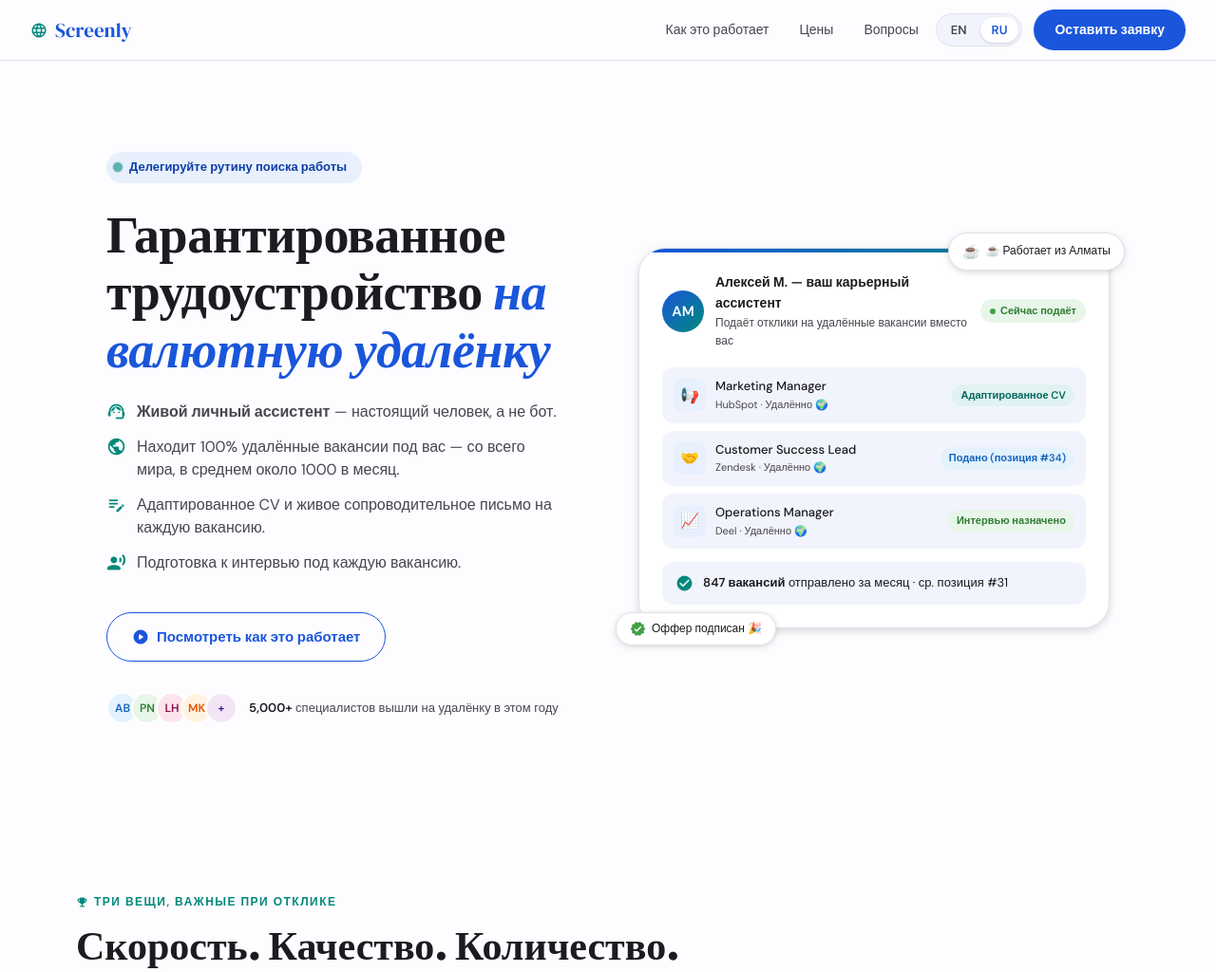
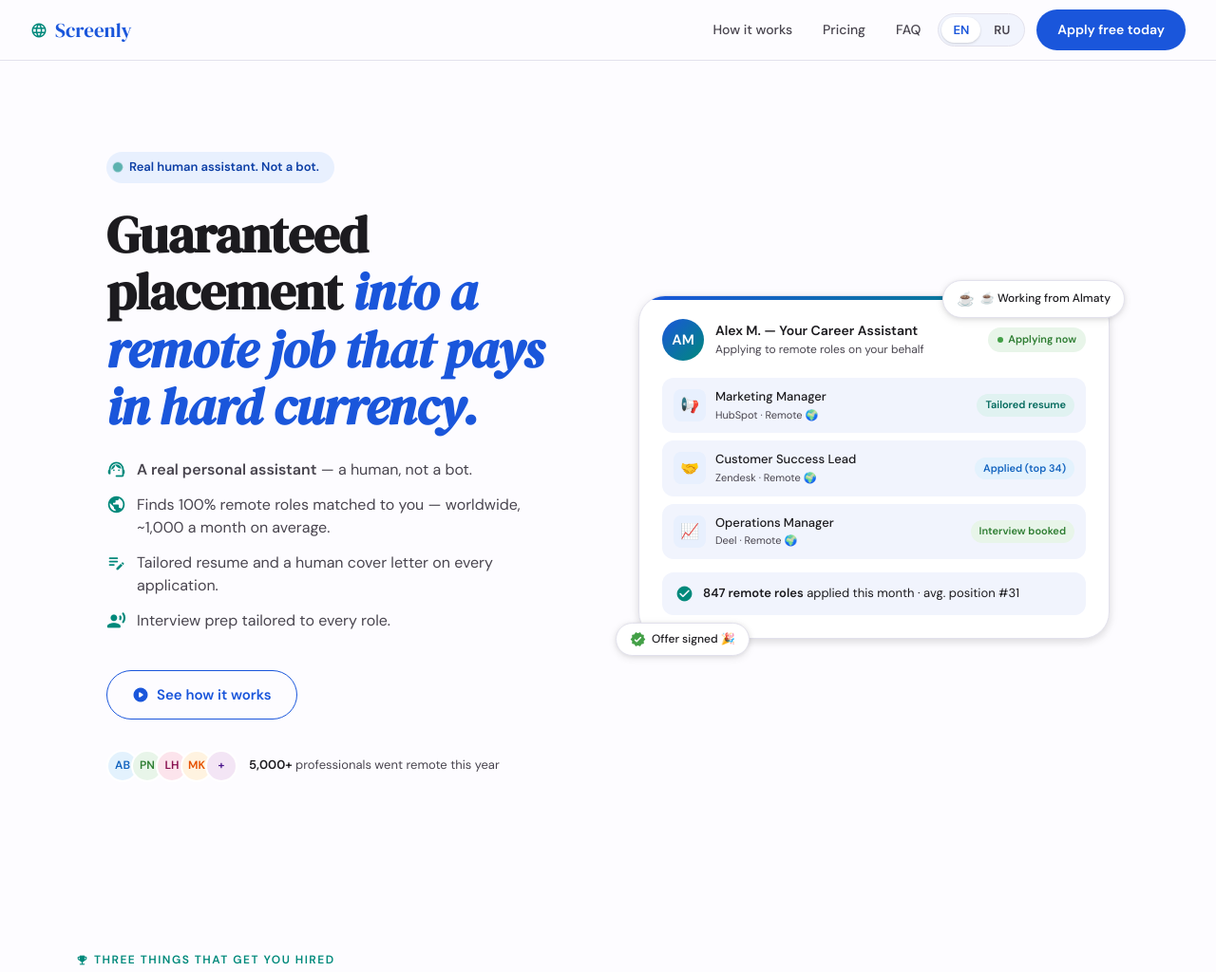
Before and after one commit to NarimanOspanov/aiagentjobsearch, a website: page public/index.html in a window 1280 px wide. Shown: the top 1024 px of the page at 95% size. Drawn offline with Linux system fonts and the light colour scheme.

Commit message:
Update language settings in index.html to English

```diff
--- a/public/index.html
+++ b/public/index.html
@@ -1,5 +1,5 @@
 <!DOCTYPE html>
-<html lang="ru">
+<html lang="en">
 <head>
 <meta charset="UTF-8">
 <meta name="viewport" content="width=device-width, initial-scale=1.0">
@@ -601,8 +601,8 @@
     <a href="#pricing" data-i18n="nav.pricing">Pricing</a>
     <a href="#faq" data-i18n="nav.faq">FAQ</a>
     <div class="lang-sw">
-      <button class="lang-btn" data-lang="en" onclick="setLang('en')">EN</button>
-      <button class="lang-btn active" data-lang="ru" onclick="setLang('ru')">RU</button>
+      <button class="lang-btn active" data-lang="en" onclick="setLang('en')">EN</button>
+      <button class="lang-btn" data-lang="ru" onclick="setLang('ru')">RU</button>
     </div>
     <a href="https://t.me/apply_jobs_bot?start=hire_human" target="_blank" rel="noopener noreferrer" class="nav-cta" data-i18n="nav.cta">Apply free today</a>
   </div>
@@ -794,7 +794,7 @@
   el.style.opacity='0';el.style.transform='translateY(18px)';el.style.transition='opacity .5s ease,transform .5s ease';
   new IntersectionObserver(function(entries){entries.forEach(function(e){if(e.isIntersecting){e.target.style.opacity='1';e.target.style.transform='translateY(0)';}});},{threshold:0.08}).observe(el);
 });
-setLang('ru');
+setLang('en');
 </script>
 </body>
 </html>
```
